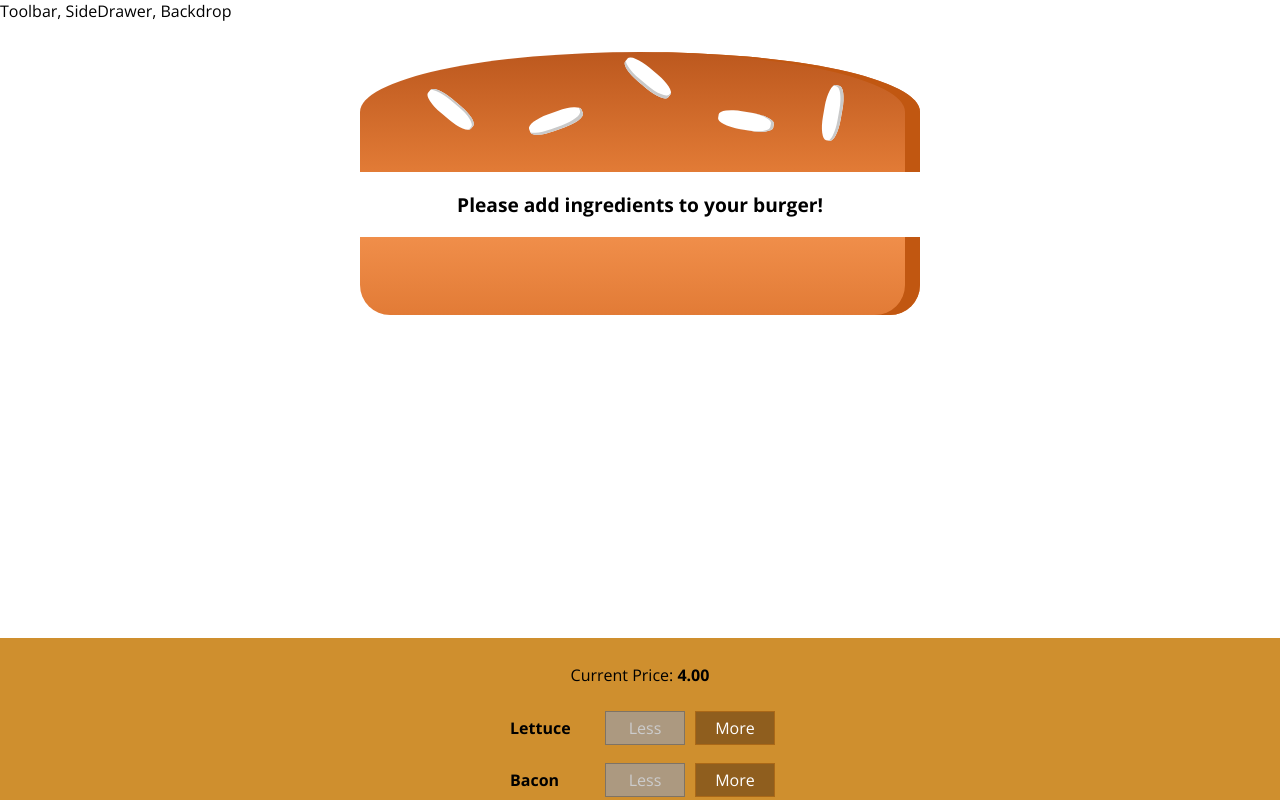
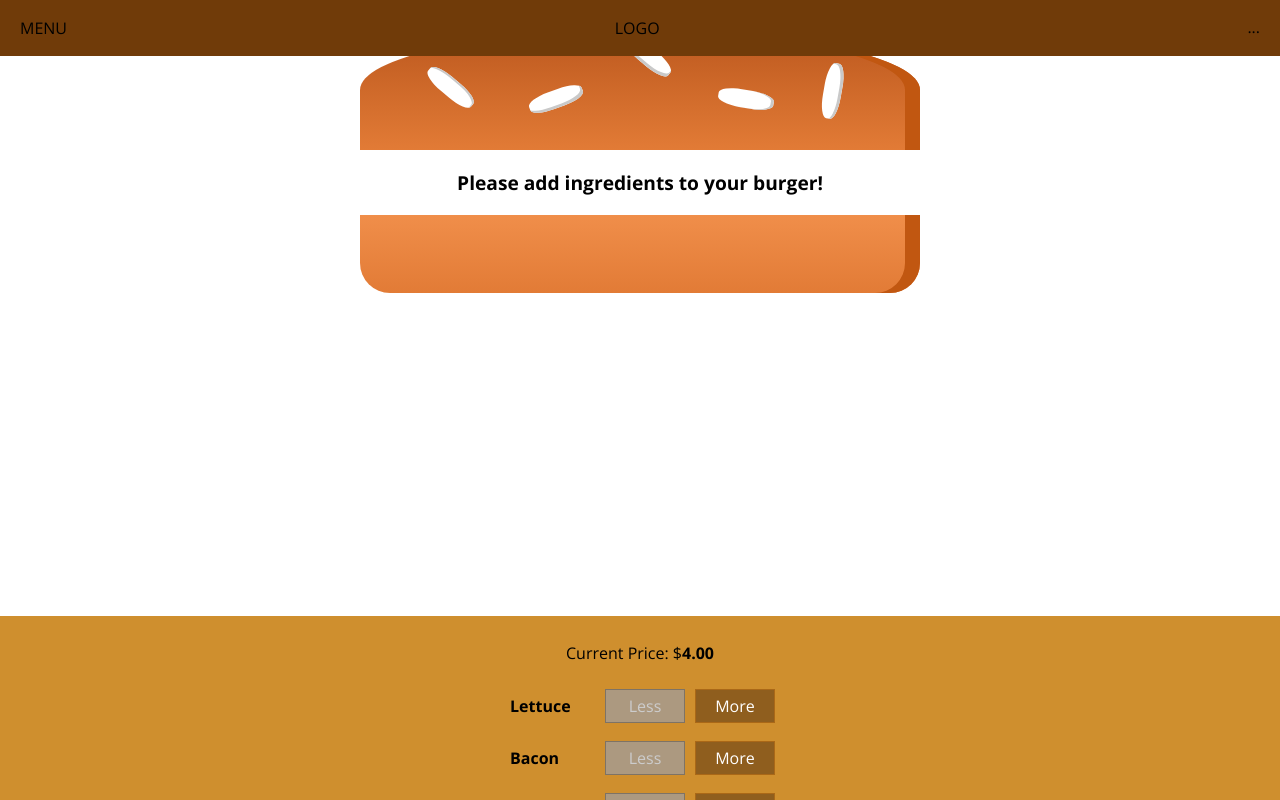
Before and after one commit to renecruzATX/burger-builder, a React (Create React App) app: page / in a window 1280 px wide. Shown: the top 800 px of the page. Built offline with nearby package versions, Linux system fonts and the light colour scheme.

Commit message:
Added Toolbar and finished button components

```diff
--- a/src/components/Burger/BuildControls/BuildControls.js
+++ b/src/components/Burger/BuildControls/BuildControls.js
@@ -12,7 +12,7 @@
 
 const buildControls = (props) => (
     <div className={styles.BuildControls}>
-        <p>Current Price: <strong>{props.price.toFixed(2)}</strong></p>
+        <p>Current Price: $<strong>{props.price.toFixed(2)}</strong></p>
         {controls.map(ctrl => (
             <BuildControl
                 key={ctrl.label}
--- a/src/components/Burger/OrderSummary/OrderSummary.js
+++ b/src/components/Burger/OrderSummary/OrderSummary.js
@@ -1,5 +1,7 @@
 import React from 'react';
+
 import Aux from '../../../hoc/Aux';
+import Button from '../../UI/Button/Button';
 
 const orderSummary = (props) => {
     const ingredientSummary = Object.keys(props.ingredients)
@@ -17,9 +19,10 @@
             <ul>
                 {ingredientSummary}
             </ul>
+            <p><strong>Total Price: ${props.price.toFixed(2)}</strong></p>
             <p>Continue to Checkout?</p>
-            <button>CANCEL</button>
-            <button>CONTINUE</button>
+            <Button btnType="Danger" clicked={props.purchaseCancelled}>CANCEL</Button>
+            <Button btnType="Success" clicked={props.purchaseContinued}>CONTINUE</Button>
         </Aux>
     );
 };
--- a/src/components/Layout/Layout.js
+++ b/src/components/Layout/Layout.js
@@ -1,10 +1,11 @@
 import React from 'react';
 import Aux from '../../hoc/Aux';
 import styles from './Layout.module.css';
+import Toolbar from '../Navigation/Toolbar/Toolbar';
 
 const layout = (props) => (
     <Aux>
-        <div>Toolbar, SideDrawer, Backdrop</div>
+        <Toolbar/>
         <main className={styles.Content}>
             {props.children}
         </main>
--- /dev/null
+++ b/src/components/Navigation/Toolbar/Toolbar.js
@@ -0,0 +1,17 @@
+import React from 'react';
+import styles from './Toolbar.module.css';
+
+
+const toolbar = (props) => (
+    <header className={styles.Toolbar}>
+        <div>MENU</div>
+        <div>LOGO</div>
+        <nav>
+            <ul>
+                ...
+            </ul>
+        </nav>
+    </header>
+);
+
+export default toolbar;
--- /dev/null
+++ b/src/components/Navigation/Toolbar/Toolbar.module.css
@@ -0,0 +1,19 @@
+.Toolbar {
+    height: 56px;
+    width: 100%;
+    position: fixed;
+    top: 0;
+    left: 0;
+    background-color: #703B09;
+    display: flex;
+    justify-content: space-between;
+    align-items: center;
+    padding: 0 20px;
+    box-sizing: border-box;
+    z-index: 90;
+}
+
+.Toolbar nav {
+    height: 100%;
+
+}
--- a/src/components/UI/Button/Button.js
+++ b/src/components/UI/Button/Button.js
@@ -2,9 +2,9 @@
 import styles from './Button.module.css';
 
 const button = (props) => (
-    <button>
+    <button
         className={[styles.Button, styles[props.btnType]].join(' ') }
-        onClick={props.clicked} {props.children}</button>
+        onClick={props.clicked}> {props.children}</button>
 );
 
 export default button;
--- a/src/containers/BurgerBuilder/BurgerBuilder.js
+++ b/src/containers/BurgerBuilder/BurgerBuilder.js
@@ -73,6 +73,10 @@
         this.setState({purchasing: false});
     }
 
+    purchaseContinueHandler = () => {
+        alert('Continue!');
+    }
+
     render () {
         const disabledInfo = {
             ...this.state.ingredients
@@ -83,7 +87,11 @@
         return (
             <Aux>
                 <Modal show={this.state.purchasing} modalClosed={this.purchaseCancelHandler}>
-                    <OrderSummary ingredients={this.state.ingredients} />
+                    <OrderSummary
+                        ingredients={this.state.ingredients}
+                        price={this.state.totalPrice}
+                        purchaseCancelled={this.purchaseCancelHandler}
+                        purchaseContinued={this.purchaseContinueHandler} />
                 </Modal>
                 <Burger ingredients={this.state.ingredients}/>
                 <BuildControls
```
